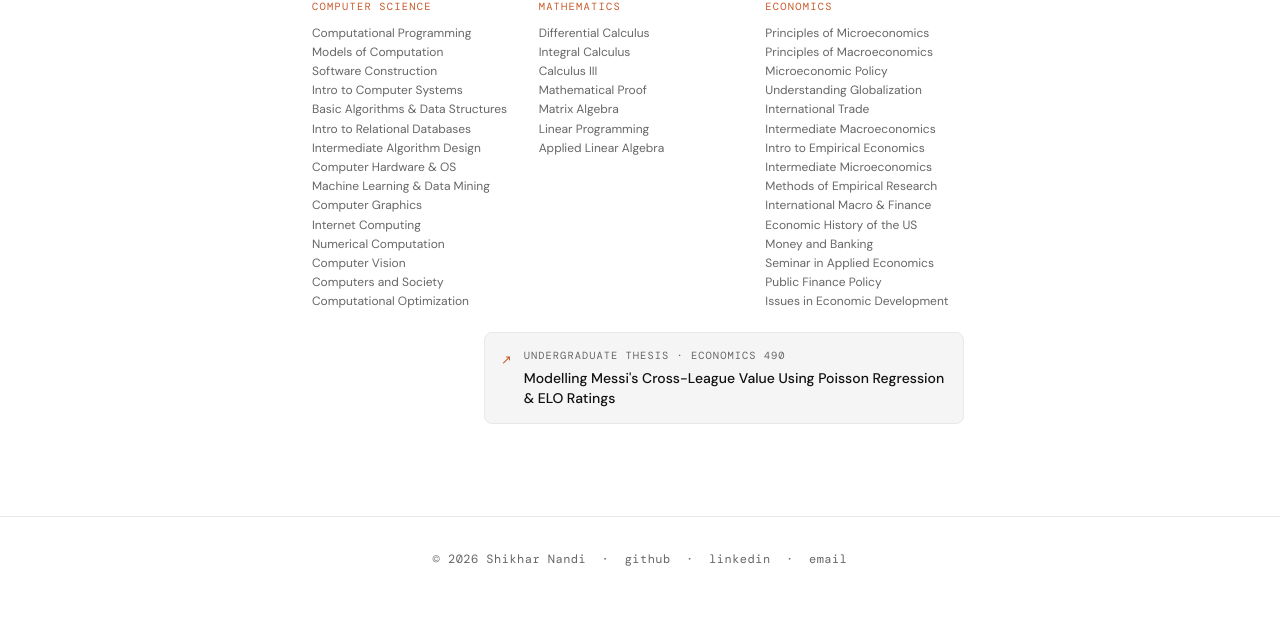
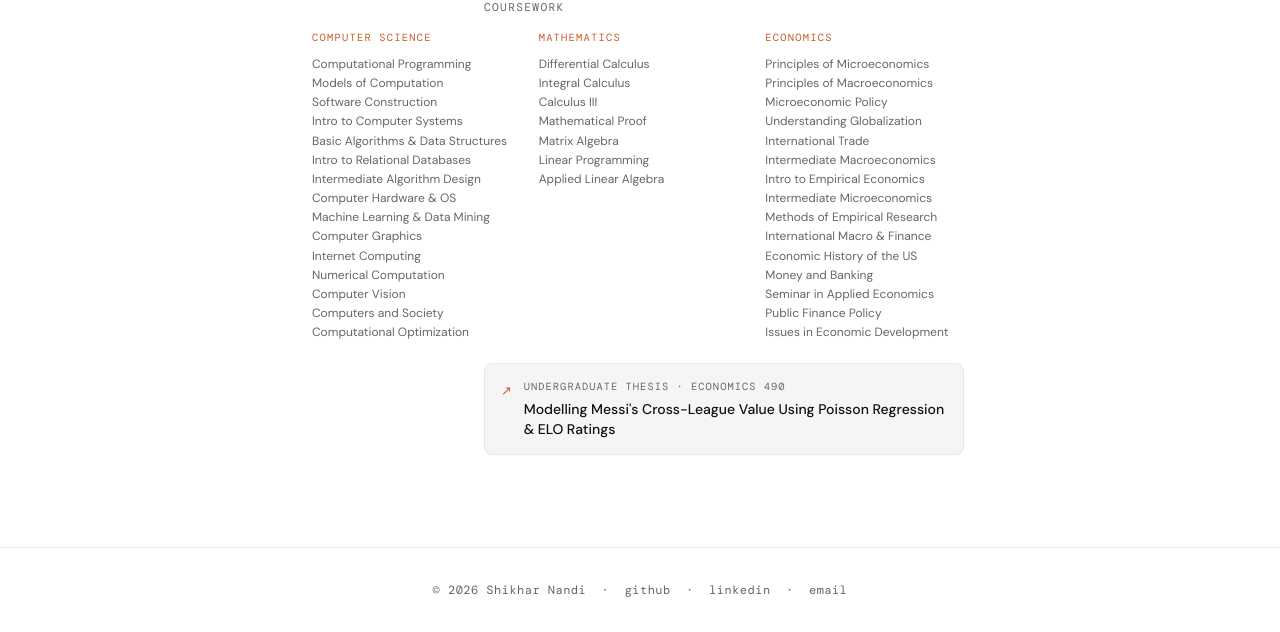
Before and after one commit to shikharbald/shikharbald.github.io, a plain HTML site: page experience.html in a window 1280 px wide. Shown: the part 1458-2090 px from the top of the page. Before the commit the page ends 2059 px from the top, so only its background shows below. Drawn offline with nearby package versions, Linux system fonts and the light colour scheme.

Commit message:
fix education date to 2015, add coursework section title
Co-Authored-By: Claude Sonnet 4.6 <noreply@anthropic.com>

```diff
--- a/experience.html
+++ b/experience.html
@@ -10,7 +10,7 @@
   <meta name="viewport" content="width=device-width, initial-scale=1.0" />
   <title>Experience — Shikhar Nandi</title>
   <meta name="description" content="Work experience and education of Shikhar Nandi." />
-  <link rel="stylesheet" href="style.css?v=7" />
+  <link rel="stylesheet" href="style.css?v=8" />
 </head>
 <body>
 
@@ -137,7 +137,7 @@
     <div class="timeline">
 
       <div class="timeline-item">
-        <div class="timeline-date">2016 — 2020</div>
+        <div class="timeline-date">2015 — 2020</div>
         <div>
           <div class="timeline-header">
             <img src="logos/ubc-logo.png" alt="UBC" class="company-logo" />
@@ -146,6 +146,7 @@
               <div class="timeline-role">B.Sc. Economics & Computer Science · GPA 3.4</div>
             </div>
           </div>
+          <p class="coursework-title">Coursework</p>
           <div class="coursework">
             <div class="coursework-col">
               <div class="coursework-heading">Computer Science</div>
--- a/style.css
+++ b/style.css
@@ -316,6 +316,15 @@ h2 {
   margin-left: calc(-140px - 2rem);
   width: calc(100% + 140px + 2rem);
 }
+.coursework-title {
+  font-family: var(--mono);
+  font-size: 0.7rem;
+  letter-spacing: 0.12em;
+  text-transform: uppercase;
+  color: var(--muted);
+  margin-bottom: 0.75rem;
+  margin-top: 0.75rem;
+}
 .coursework-heading {
   font-family: var(--mono);
   font-size: 0.65rem;
```
Also changed, not shown: blog.html (+1 -1 lines), index.html (+1 -1 lines), my-first-post.html (+1 -1 lines).
